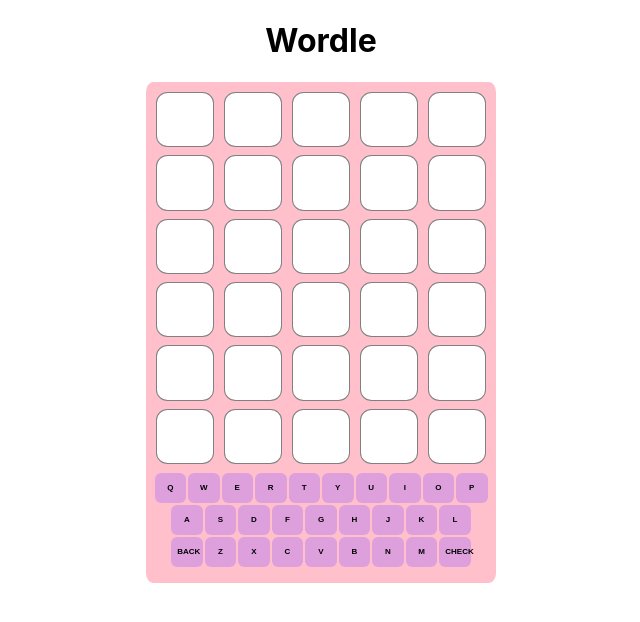
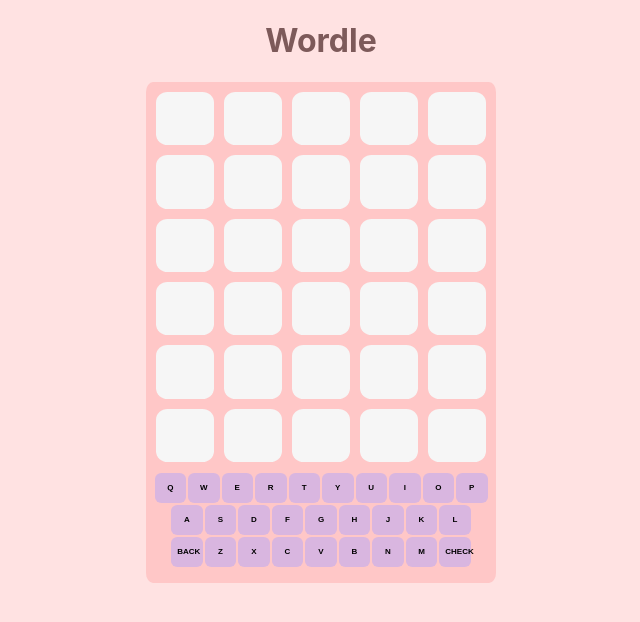
Before and after one commit to cocoabunnie/CuteThemedWordle, a React (Create React App) app in the folder cutewordleapp/: page / in a window 1280 px wide. Shown: the top 622 px of the page, without its empty margins (319-959 px from the left). Built offline with nearby package versions, Linux system fonts and the light colour scheme.

Commit message:
Applied color palette to app

```diff
--- a/cutewordleapp/src/css/Box.css
+++ b/cutewordleapp/src/css/Box.css
@@ -2,24 +2,25 @@
     flex: 33%;
     height: 100%;
     width: 100%;
-    border: 1px solid grey;
+    border: 0px solid grey;
     border-radius: 20%;
     margin: 5px;
     display: grid;
     place-items: center;
     font-size: 30px;
     font-weight: bolder;
-    background-color: white;
+    color: var(--soft-black);
+    background-color: var(--cloud-white);
   }
 
 #incorrect {
-  background-color: gray;
+  background-color: var(--light-gray);
 }
 
 #almost{
-  background-color: yellow;
+  background-color: var(--light-yellow);
 }
 
 #correct{
-  background-color: green;
+  background-color: var(--dark-green);
 }
--- a/cutewordleapp/src/css/Game.css
+++ b/cutewordleapp/src/css/Game.css
@@ -1,7 +1,12 @@
 .game {
     width: 100%;
-    height: 100%;
+    height: 100vh;
     display: flex;
     align-items: center;
     flex-direction: column;
-  }
+    background-color: var(--soft-pink);
+}
+
+h1{
+  color: var(--soft-brown);
+}
--- a/cutewordleapp/src/css/Gameboard.css
+++ b/cutewordleapp/src/css/Gameboard.css
@@ -7,7 +7,7 @@
     flex-direction: column;
     justify-content: center;
     padding-bottom: 4%;
-    background-color: pink;
+    background-color: var(--deep-pink);
   }
 
 .row {
--- a/cutewordleapp/src/css/Keyboard.css
+++ b/cutewordleapp/src/css/Keyboard.css
@@ -12,5 +12,5 @@
    margin: 1px;
    border: 0px;
    border-radius: 20%;
-   background-color: plum;
+   background-color: var(--soft-purple);
 }
--- a/cutewordleapp/src/index.css
+++ b/cutewordleapp/src/index.css
@@ -1,11 +1,14 @@
 :root {
+  --cloud-white: #F6F6F6;
   --soft-pink: #FFE2E2;
   --deep-pink: #FFC7C7;
+  --soft-purple: #d9b6e0;
   --light-yellow: #fcfc91;
   --light-green: #cbe784;
   --dark-green: #73ad83;
   --light-gray: #AAAAAA;
-  --cloud-white: #F6F6F6;
+  --soft-brown: #7D5A5A;
+  --soft-black: #313131;
 }
 
 body {
```
